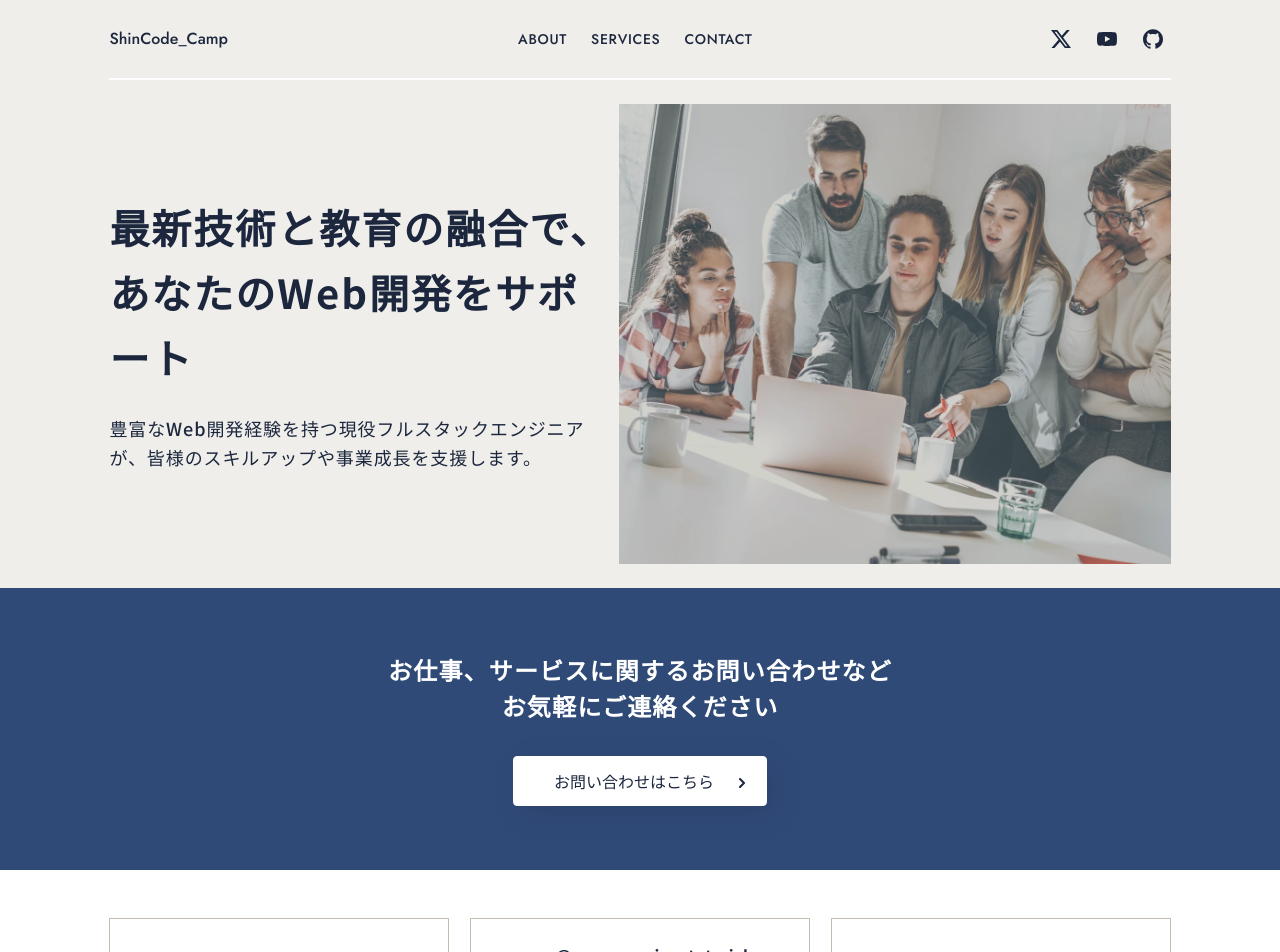
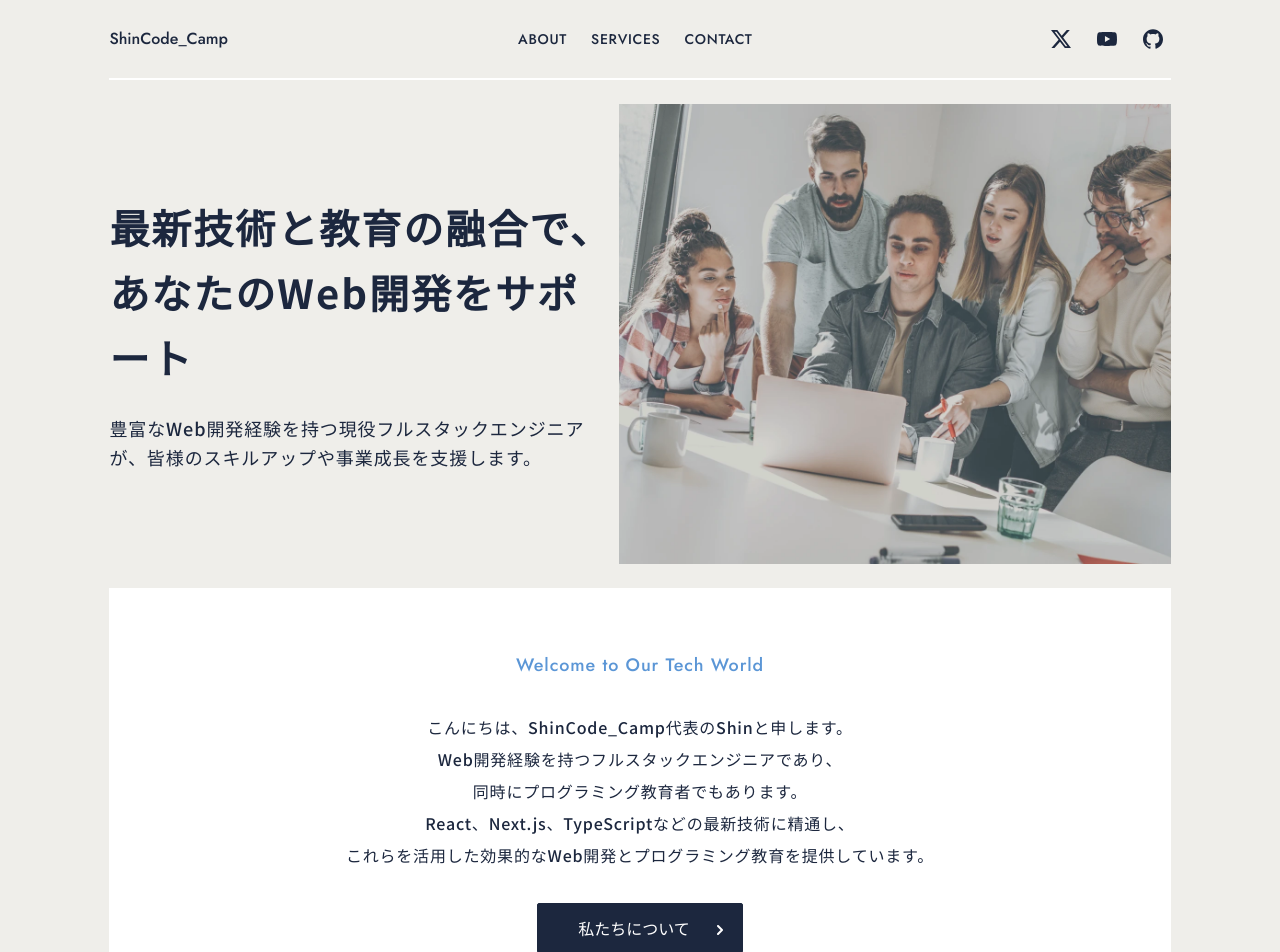
Before and after one commit to Shin-sibainu/shincode-portfolio-site, a Next.js app: page / in a window 1280 px wide. Shown: the top 952 px of the page. Built offline with nearby package versions, Linux system fonts and the light colour scheme.

Commit message:
messageセクション実装

```diff
--- a/src/app/page.tsx
+++ b/src/app/page.tsx
@@ -1,10 +1,12 @@
 import Contact from "@/components/layouts/Contact/Contact";
-import HeroSection from "@/components/sections/home/HeroSection";
+import HeroSection from "@/components/sections/home/hero/HeroSection";
+import MessageSection from "@/components/sections/home/message/MessageSection";
 
 export default function Home() {
   return (
     <main>
       <HeroSection />
+      <MessageSection />
       <Contact />
     </main>
   );
--- /dev/null
+++ b/src/components/sections/home/message/MessageSection.tsx
@@ -0,0 +1,32 @@
+import LinkButton from '@/components/ui/link-button';
+import React from 'react';
+
+const MessageSection = () => {
+  return (
+    <section className="flex flex-col items-center justify-center px-0 md:px-6.67">
+      <div className="px-6 max-w-[1248px] w-full">
+        <div className="flex flex-col justify-center items-center py-10 sm:py-16 px-6 sm:px-12 gap-6 sm:gap-8 w-full sm:shadow-hero-message bg-white">
+          <h2 className="font-jost font-medium text-lg leading-[27px] max-w-[900px] text-center tracking-wider text-primary-500">
+            Welcome to Our Tech World
+          </h2>
+          <p className="font-notoSansJP font-medium text-base leading-[32px] max-w-[800px] sm:text-center tracking-wider text-primary-950">
+            こんにちは、ShinCode_Camp代表のShinと申します。<br />
+            Web開発経験を持つフルスタックエンジニアであり、<br className="hidden sm:block"/>
+            同時にプログラミング教育者でもあります。<br />
+            React、Next.js、TypeScriptなどの最新技術に精通し、<br className="hidden sm:block"/>
+            これらを活用した効果的なWeb開発とプログラミング教育を提供しています。
+          </p>
+          <div className="flex justify-center items-center w-full">
+            <LinkButton
+              href="#"
+              text="私たちについて"
+              variant="default"
+            />
+          </div>
+        </div>
+      </div>
+    </section>
+  )
+}
+
+export default MessageSection;
--- /dev/null
+++ b/src/components/ui/arrow-icon.tsx
@@ -0,0 +1,19 @@
+const ArrowIcon = () => (
+  <svg
+    width="6"
+    height="10"
+    viewBox="0 0 6 10"
+    fill="none"
+    xmlns="http://www.w3.org/2000/svg"
+  >
+    <path
+      d="M1 9L5 5L1 1"
+      stroke="currentColor"
+      strokeWidth="2"
+      strokeLinecap="round"
+      strokeLinejoin="round"
+    />
+  </svg>
+);
+
+export default ArrowIcon;
--- /dev/null
+++ b/src/components/ui/link-button.tsx
@@ -0,0 +1,46 @@
+import Link from "next/link";
+import ArrowIcon from "./arrow-icon";
+
+interface LinkButtonProps {
+  href: string;
+  text: string;
+  variant: 'default' | 'white' | 'underline';
+}
+
+const LinkButton = ({ href, text, variant = 'default' }: LinkButtonProps) => {
+  const baseStyles = "flex justify-center items-center relative";
+
+  const variantStyles = {
+    default: `${baseStyles} py-3 pr-10 sm:pr-[52px] pl-10 bg-primary-950 hover:bg-white w-full lg:w-auto border-[1px] border-primary-950 rounded-[2px] transition duration-300 ease-out group`,
+    white: `${baseStyles} py-3 pr-[52px] pl-10 bg-white hover:bg-primary-100 border-[1px] border-white rounded-[2px] shadow-contact transition duration-300 ease-out group`,
+    underline: `${baseStyles} py-2 pr-9 border-b-[1px] border-primary-950 group`
+  };
+
+  const textStyles = {
+    default: "font-notoSansJP font-medium text-base flex items-center text-white group-hover:text-primary-950",
+    white: "font-notoSansJP font-medium text-base flex items-center text-primary-950",
+    underline: "font-notoSansJP font-medium flex items-center text-primary-950"
+  };
+
+  const arrowIconStyles = {
+    default: "w-4 h-4 text-white group-hover:text-primary-950 absolute right-[14px] pt-1 flex items-center justify-center transition duration-300 ease-out group-hover:translate-x-1",
+    white: "w-4 h-4 text-primary-950 absolute right-[14px] pt-1 flex items-center justify-center transition duration-300 ease-out group-hover:translate-x-1",
+    underline: "w-4 h-4 text-primary-950 absolute right-[9px] pt-1 flex items-center justify-center transition duration-300 ease-out group-hover:translate-x-1"
+  };
+
+  return (
+    <Link
+      href={href}
+      className={variantStyles[variant]}
+    >
+      <span className={textStyles[variant]}>
+        {text}
+      </span>
+      <span className={arrowIconStyles[variant]} aria-hidden="true">
+        <ArrowIcon />
+      </span>
+    </Link>
+  );
+};
+
+export default LinkButton;
--- a/tailwind.config.ts
+++ b/tailwind.config.ts
@@ -18,9 +18,10 @@ const config: Config = {
   			'secondary-300': '#C2BDAF',
   			'secondary-700': '#73675B',
 				'secondary-950': '#292521',
+				'primary-100': '#E1EDF8',
+				'primary-500': '#5B96D6',
+				'primary-900': '#304A78',
   			'primary-950': '#1C273E',
-  			'primary-900': '#304A78',
-  			'primary-100': '#E1EDF8',
   			background: 'hsl(var(--background))',
   			foreground: 'hsl(var(--foreground))',
   			card: {
```
Also changed, not shown: src/components/sections/home/hero/HeroSection.tsx (renamed from src/components/sections/home/HeroSection.tsx).
